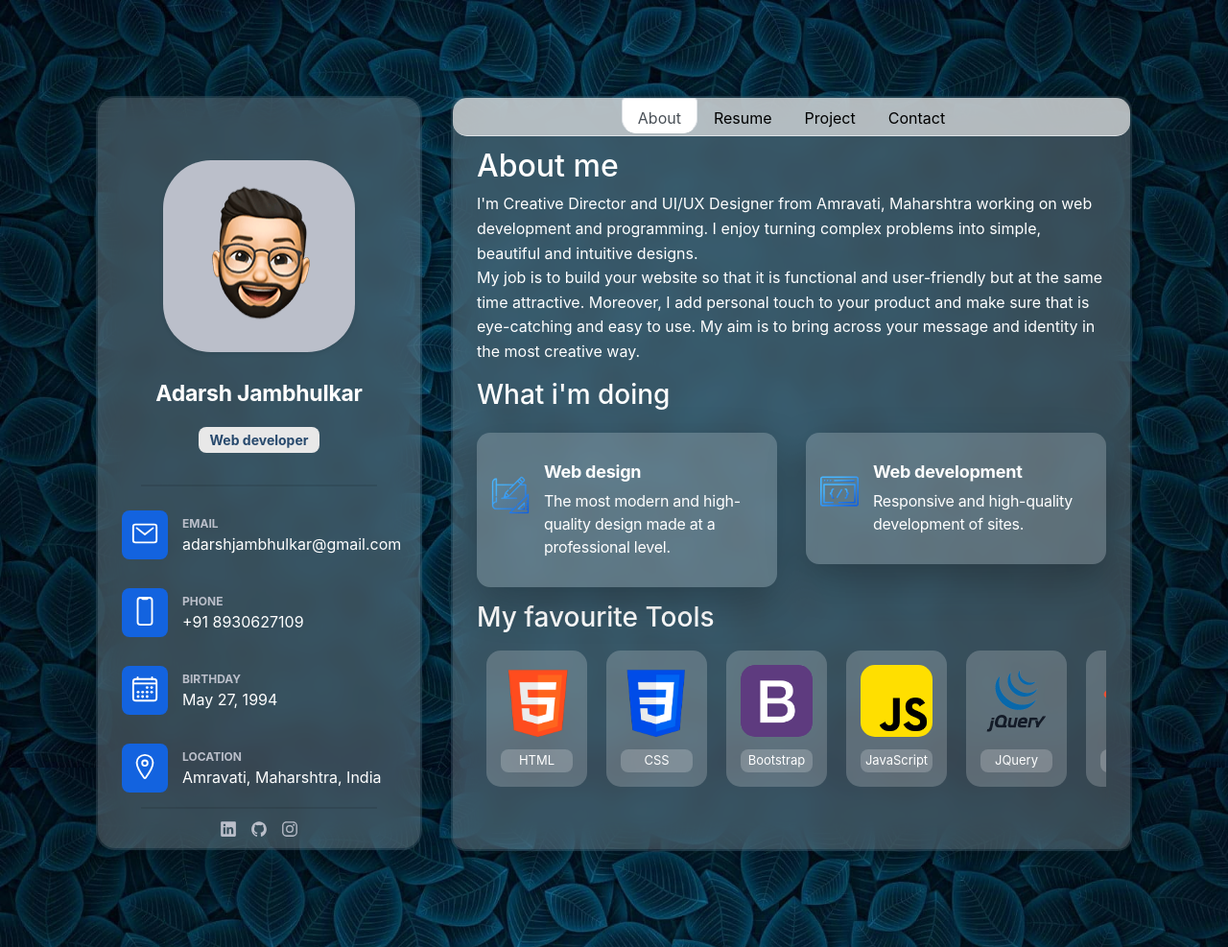
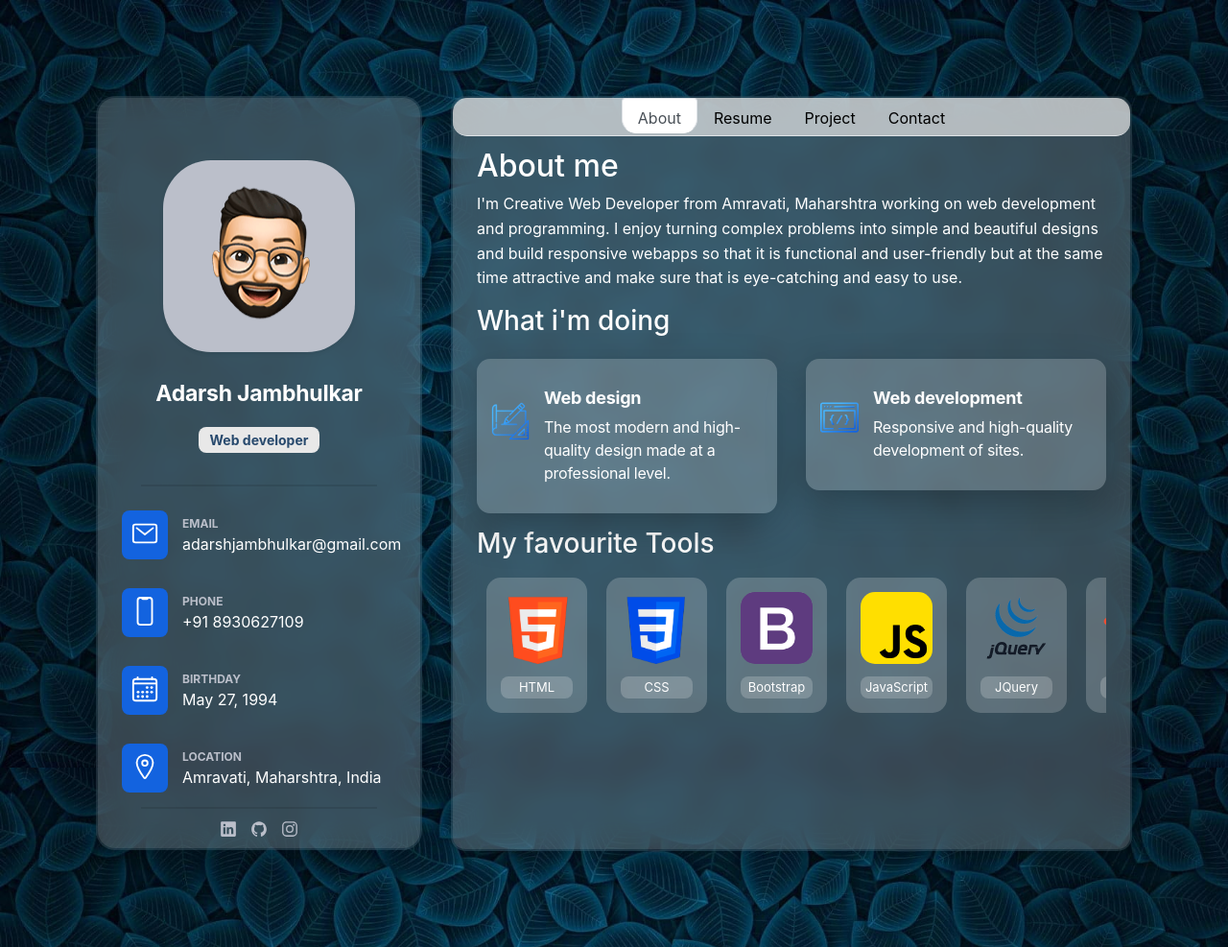
Before and after one commit to adarshjambhulkar/about, a plain HTML site: page index.html in a window 1280 px wide. Shown: the whole page at 96% size. Drawn offline with nearby package versions, Linux system fonts and the light colour scheme.

```diff
--- a/assets/css/style.css
+++ b/assets/css/style.css
@@ -469,12 +469,10 @@
   .pro-bar {
     width: 0;
   }
-
   .contact-box {
     margin: 5px 0;
   }
   .project-box{
-
-    margin: 12px 40px;
+    margin: 12px;
   }
 }
--- a/index.html
+++ b/index.html
@@ -170,17 +170,9 @@
 
                 <section class="about-text">
                   <p>
-                    I'm Creative Director and UI/UX Designer from Amravati, Maharshtra working on web development and programming.
-                    I enjoy
-                    turning complex problems into simple, beautiful and intuitive designs.
-                  </p>
-
-                  <p>
-                    My job is to build your website so that it is functional and user-friendly but at the same time attractive.
-                    Moreover, I
-                    add personal touch to your product and make sure that is eye-catching and easy to use. My aim is to bring
-                    across your
-                    message and identity in the most creative way.
+                    I'm Creative Web Developer from Amravati, Maharshtra working on web development and programming.
+                    I enjoy turning complex problems into simple and beautiful designs and build responsive webapps so that it is functional and user-friendly but at the same time attractive
+                    and make sure that is eye-catching and easy to use.
                   </p>
                 </section>
 
```
Also changed, not shown: assets/js/script.js (+0 -15 lines).
